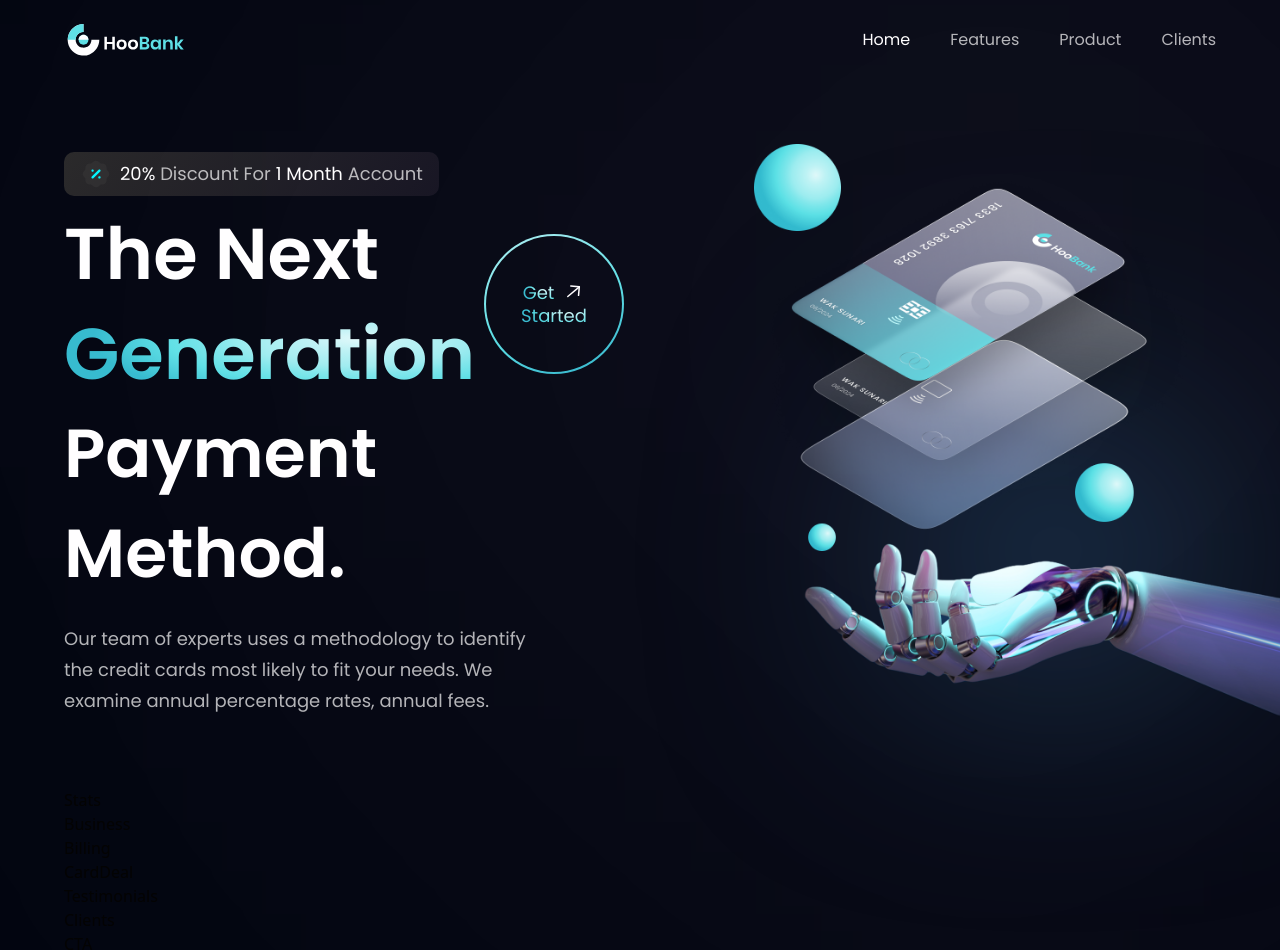
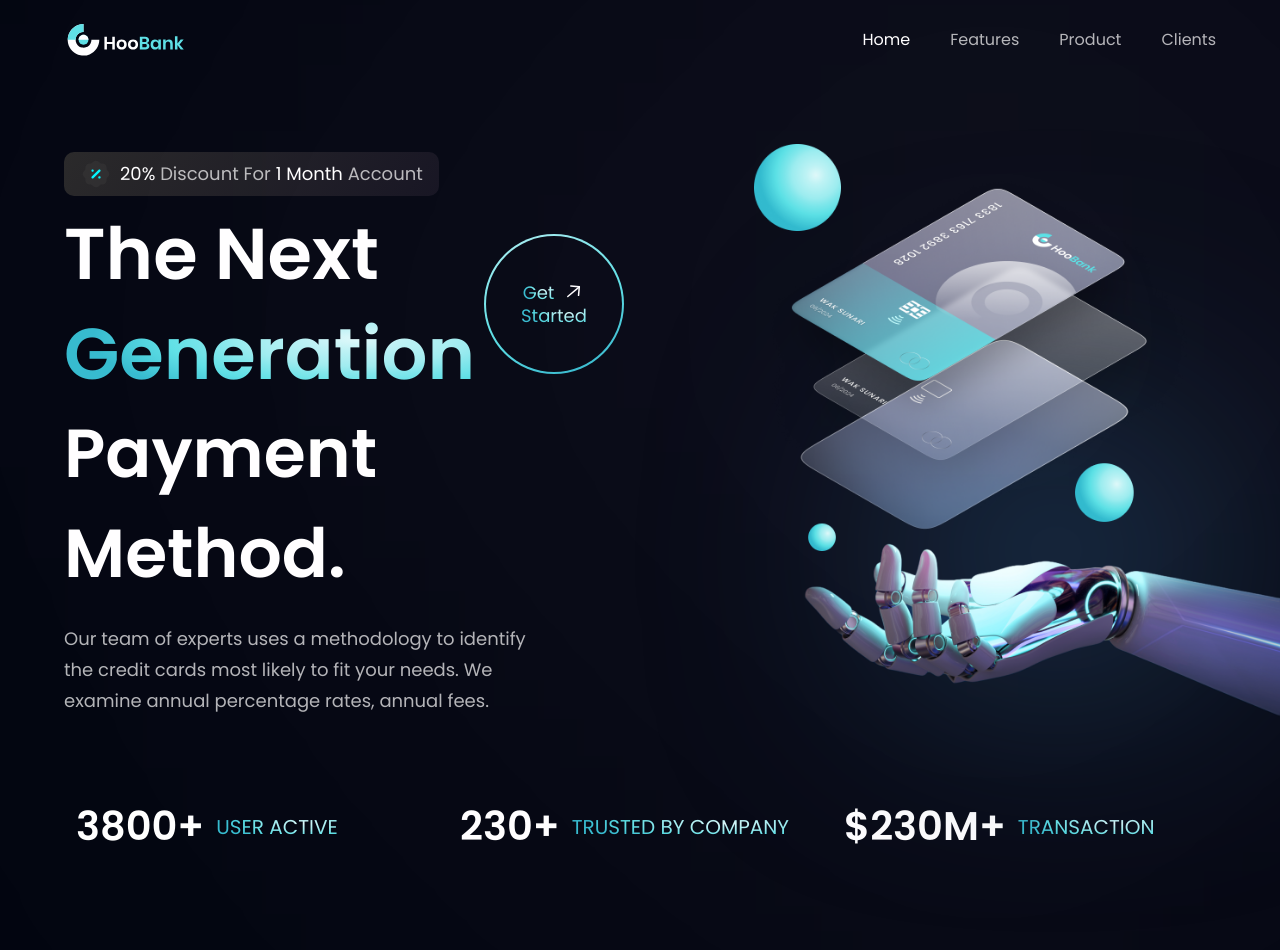
Before and after one commit to Ibro001/banking-app_ui-ux-landing-page, a React (Vite) app: page / in a window 1280 px wide. Shown: the top 950 px of the page. Built offline with nearby package versions, Linux system fonts and the light colour scheme.

Commit message:
completed the Stats component

```diff
--- a/src/components/Stats.jsx
+++ b/src/components/Stats.jsx
@@ -1,9 +1,16 @@
 import React from 'react'
+import { stats } from '../constants';
+import styles from '../style';
 
-const Stats = () => {
-  return (
-    <div>Stats</div>
-  )
-}
+const Stats = () => (
+  <section className={`${styles.flexCenter} flex-row flex-wrap sm:mb-20 mb-6 `}>
+    {stats.map((stat) => (
+      <div key={stat.id} className={`flex-1 flex justify-start items-center flex-row m-3`}>
+        <h4 className='font-poppins font-semibold xs:text-[40px] text-[30px] xs:leading-[53px] leading-[43px] text-white'>{stat.value}</h4>
+        <p className='font-poppins font-normal xs:text-[20px] text-[15px] xs:leading-[26px] leading-[21px] text-gradient uppercase ml-3'>{stat.title}</p>
+      </div>
+    ))}
+  </section>
+)
 
 export default Stats
```
